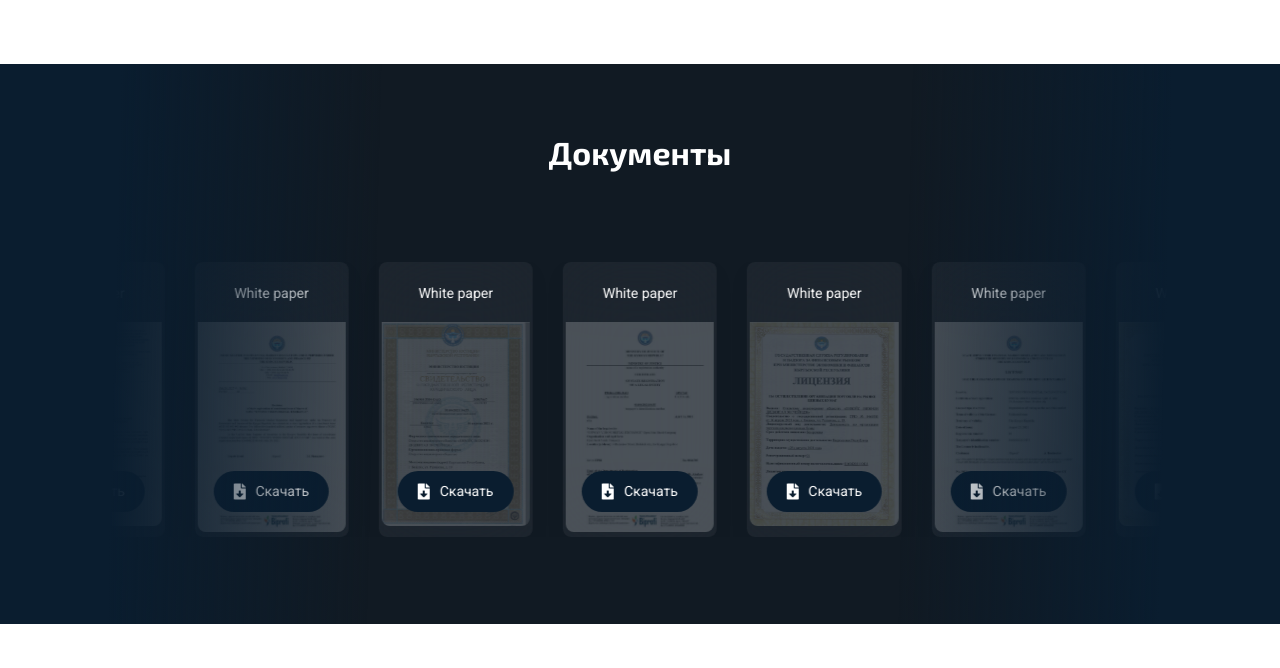
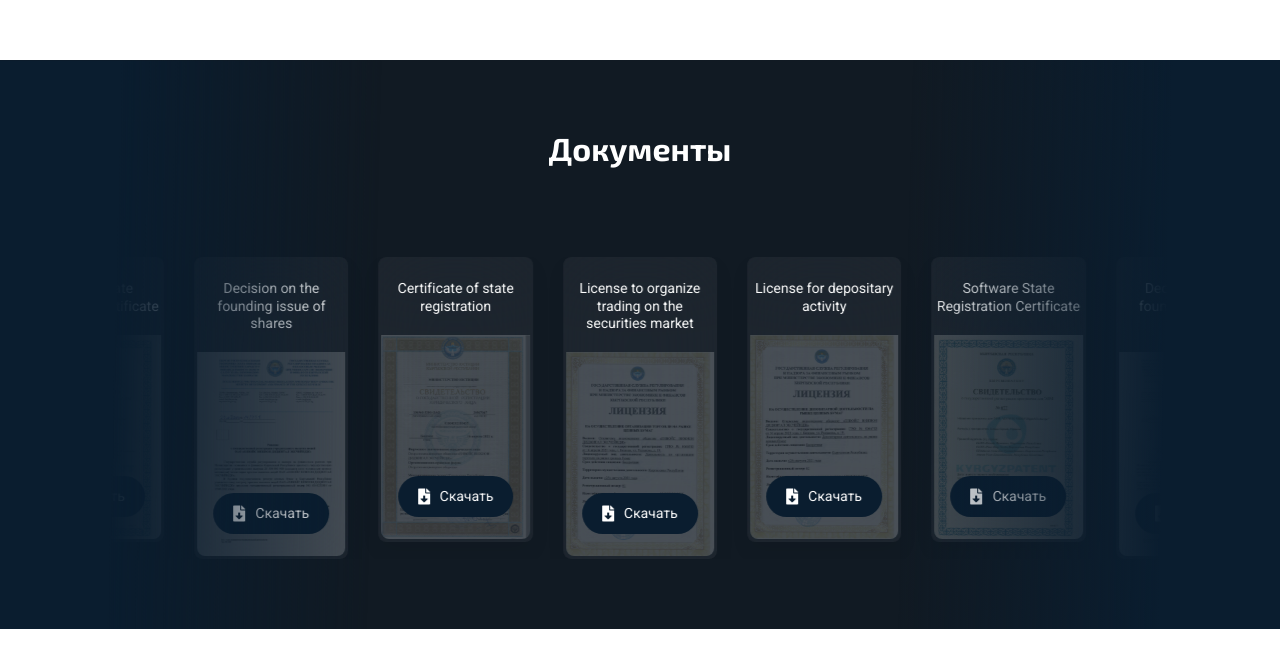
Before and after one commit to beksultan-07/ev-dex-redev, a React (Create React App) app: page / in a window 1280 px wide. Shown: the part 3936-4604 px from the top of the page. Built offline with nearby package versions, Linux system fonts and the light colour scheme.

Commit message:
update: documents updated

```diff
--- a/src/components/documents/index.tsx
+++ b/src/components/documents/index.tsx
@@ -15,6 +15,7 @@ import DocumentImg10 from '../../assets/documents/Документы-ЕВДЕ10.
 import {Swiper, SwiperSlide} from 'swiper/react';
 import 'swiper/css';
 import {Autoplay} from 'swiper';
+import {useTranslation} from 'react-i18next';
 
 const Wrap = styled.section`
   min-height: 100vh;
@@ -109,30 +110,49 @@ const ButtonText = styled.span`
 const SwiperWrap = styled.div``;
 
 const Documents: React.FC = () => {
-	const docBaseUrl = 'https://drive.google.com/';
-
-	const docToDownload1 = `${docBaseUrl}uc?export=download&id=1-G7wdiBMrFYuIwQ74JOgSyhqzdheBP8C`;
-	const docToDownload2 = `${docBaseUrl}uc?export=download&id=1h3q5VPlDBtbD_aTS__g2kLJ-tBHSV-Hy`;
-	const docToDownload4 = `${docBaseUrl}uc?export=download&id=1LqTnk760B5iOcSr2pbN_b6WhzSvddStZ`;
-	const docToDownload3 = `${docBaseUrl}uc?export=download&id=1Vo7zBgJJQ_0hlWUjhqKb1Hotd1naUvZq`;
-	const docToDownload5 = `${docBaseUrl}uc?export=download&id=1tyvB0QkEcu2gDnHd7siOt0_kO2reL9LL`;
-	const docToDownload6 = `${docBaseUrl}uc?export=download&id=1cgfEMTQYwSAhvbbBNHhBp7tmWApFRaLz`;
-	const docToDownload7 = `${docBaseUrl}uc?export=download&id=14_XrRvr572qW-R2O24fIypa3e6j_b5xE`;
-	const docToDownload8 = `${docBaseUrl}uc?export=download&id=1cuQdMlxyNvwWZ839FKS5JBoC_sJ1kFdQ`;
-	const docToDownload9 = `${docBaseUrl}uc?export=download&id=1sGBJr5IGt0gNS1H9gEtlCVYPyKEoL5bH`;
-	const docToDownload10 = `${docBaseUrl}uc?export=download&id=1q2HHa6dPSmE8518DUIMtF3Cicns3EbuP`;
+	const {t, i18n} = useTranslation();
 
 	const [docs, setDocs] = React.useState([
-		{title: 'White paper', img: DocumentImg1 as string, link: docToDownload1},
-		{title: 'White paper', img: DocumentImg2 as string, link: docToDownload2},
-		{title: 'White paper', img: DocumentImg3 as string, link: docToDownload3},
-		{title: 'White paper', img: DocumentImg4 as string, link: docToDownload4},
-		{title: 'White paper', img: DocumentImg5 as string, link: docToDownload5},
-		{title: 'White paper', img: DocumentImg6 as string, link: docToDownload6},
-		{title: 'White paper', img: DocumentImg7 as string, link: docToDownload7},
-		{title: 'White paper', img: DocumentImg8 as string, link: docToDownload8},
-		{title: 'White paper', img: DocumentImg9 as string, link: docToDownload9},
-		{title: 'White paper', img: DocumentImg10 as string, link: docToDownload10},
+		{
+			title: 'Certificate of state registration', img: {
+				en: DocumentImg1 as string,
+				ru: DocumentImg2 as string,
+			}, link: {
+				en: 'https://drive.google.com/uc?export=download&id=1h3q5VPlDBtbD_aTS__g2kLJ-tBHSV-Hy',
+				ru: 'https://drive.google.com/uc?export=download&amp;id=1-G7wdiBMrFYuIwQ74JOgSyhqzdheBP8C',
+			}},
+		{
+			title: 'License to organize trading on the securities market', img: {
+				en: DocumentImg3 as string,
+				ru: DocumentImg4 as string,
+			}, link: {
+				en: 'https://drive.google.com/uc?export=download&id=1LqTnk760B5iOcSr2pbN_b6WhzSvddStZ',
+				ru: 'https://drive.google.com/uc?export=download&id=1Vo7zBgJJQ_0hlWUjhqKb1Hotd1naUvZq',
+			}},
+		{
+			title: 'License for depositary activity', img: {
+				en: DocumentImg5 as string,
+				ru: DocumentImg6 as string,
+			}, link: {
+				en: 'https://drive.google.com/uc?export=download&id=1cgfEMTQYwSAhvbbBNHhBp7tmWApFRaLz',
+				ru: 'https://drive.google.com/uc?export=download&id=1tyvB0QkEcu2gDnHd7siOt0_kO2reL9LL',
+			}},
+		{
+			title: 'Software State Registration Certificate', img: {
+				en: DocumentImg7 as string,
+				ru: DocumentImg8 as string,
+			}, link: {
+				en: 'https://drive.google.com/uc?export=download&id=1cuQdMlxyNvwWZ839FKS5JBoC_sJ1kFdQ',
+				ru: 'https://drive.google.com/uc?export=download&id=14_XrRvr572qW-R2O24fIypa3e6j_b5xE',
+			}},
+		{
+			title: 'Decision on the founding issue of shares', img: {
+				en: DocumentImg9 as string,
+				ru: DocumentImg10 as string,
+			}, link: {
+				en: 'https://drive.google.com/uc?export=download&id=1q2HHa6dPSmE8518DUIMtF3Cicns3EbuP',
+				ru: 'https://drive.google.com/uc?export=download&id=1sGBJr5IGt0gNS1H9gEtlCVYPyKEoL5bH',
+			}},
 	]);
 
 	return (
@@ -187,9 +207,9 @@ const Documents: React.FC = () => {
 									<SwiperSlide key={index}>
 										<Item>
 											<ItemTitle>{doc.title}</ItemTitle>
-											<Image src={doc.img} alt={doc.img}/>
-											<Button href={doc.link}>
-												<Icon src={DownloadIcon as string} alt={DownloadIcon as string}/>
+											<Image src={doc.img[i18n.language as keyof typeof doc.img]} alt={'document'}/>
+											<Button href={doc.link[i18n.language as keyof typeof doc.link]}>
+												<Icon src={DownloadIcon as string} alt={'download icon'}/>
 												<ButtonText>Скачать</ButtonText>
 											</Button>
 										</Item>
```
